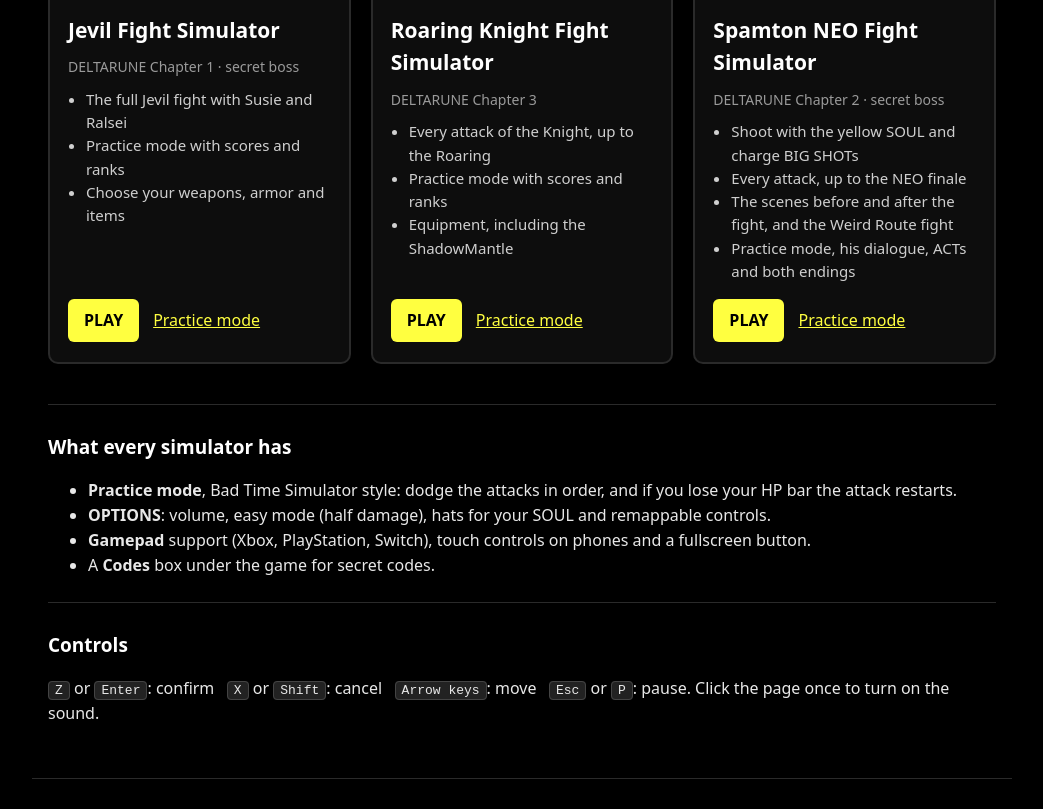
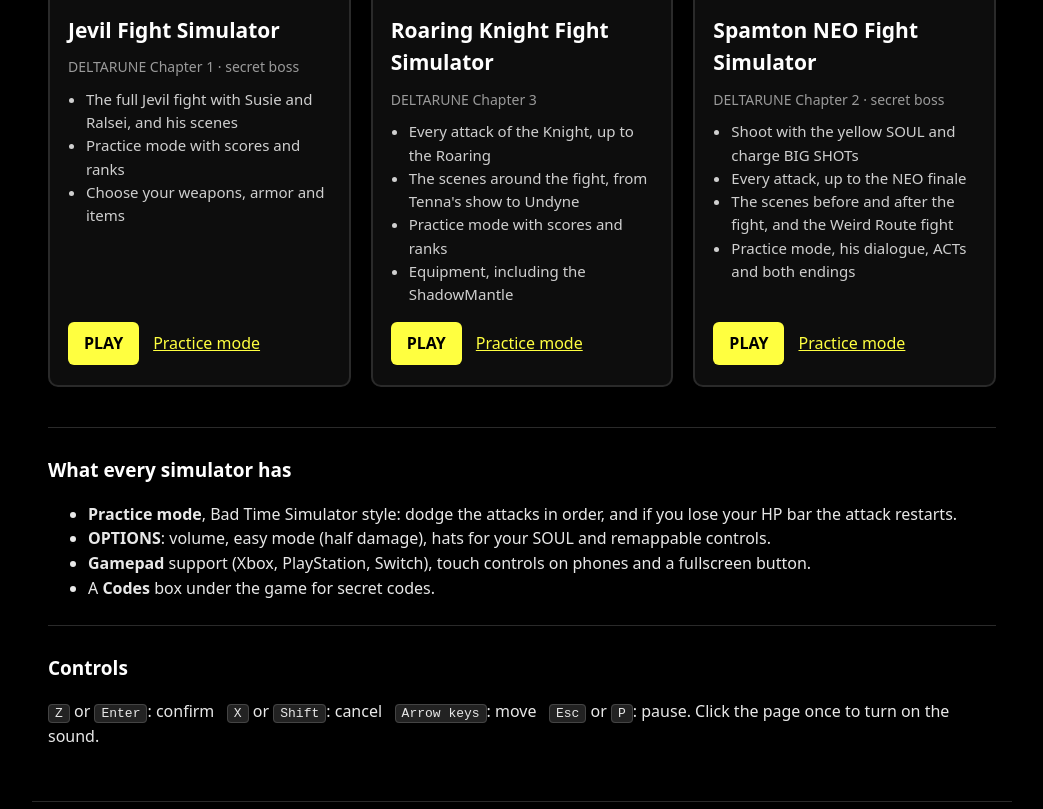
Before and after one commit to bautipro67/bautipro67.github.io, a plain HTML site: page index.html in a window 1280 px wide. Shown: the part 881-1690 px from the top of the page, without its empty margins (118-1161 px from the left). Drawn offline with Linux system fonts and the light colour scheme.

Commit message:
Mention the Jevil and Roaring Knight scenes
Co-Authored-By: Claude Opus 5.5 <noreply@anthropic.com>

```diff
--- a/index.html
+++ b/index.html
@@ -56,7 +56,7 @@
         <h2>Jevil Fight Simulator</h2>
         <div class="chapter">DELTARUNE Chapter 1 · secret boss</div>
         <ul>
-          <li>The full Jevil fight with Susie and Ralsei</li>
+          <li>The full Jevil fight with Susie and Ralsei, and his scenes</li>
           <li>Practice mode with scores and ranks</li>
           <li>Choose your weapons, armor and items</li>
         </ul>
@@ -74,6 +74,7 @@
         <div class="chapter">DELTARUNE Chapter 3</div>
         <ul>
           <li>Every attack of the Knight, up to the Roaring</li>
+          <li>The scenes around the fight, from Tenna's show to Undyne</li>
           <li>Practice mode with scores and ranks</li>
           <li>Equipment, including the ShadowMantle</li>
         </ul>
```
